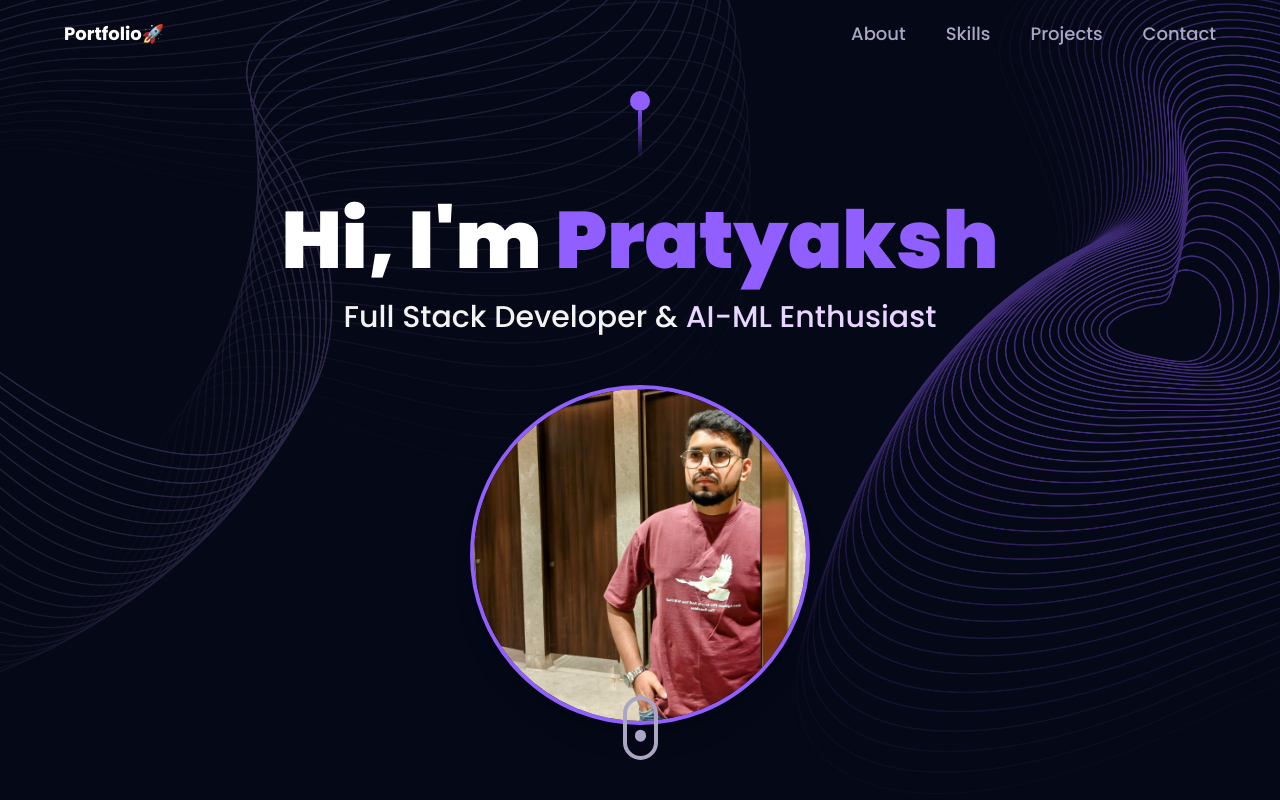
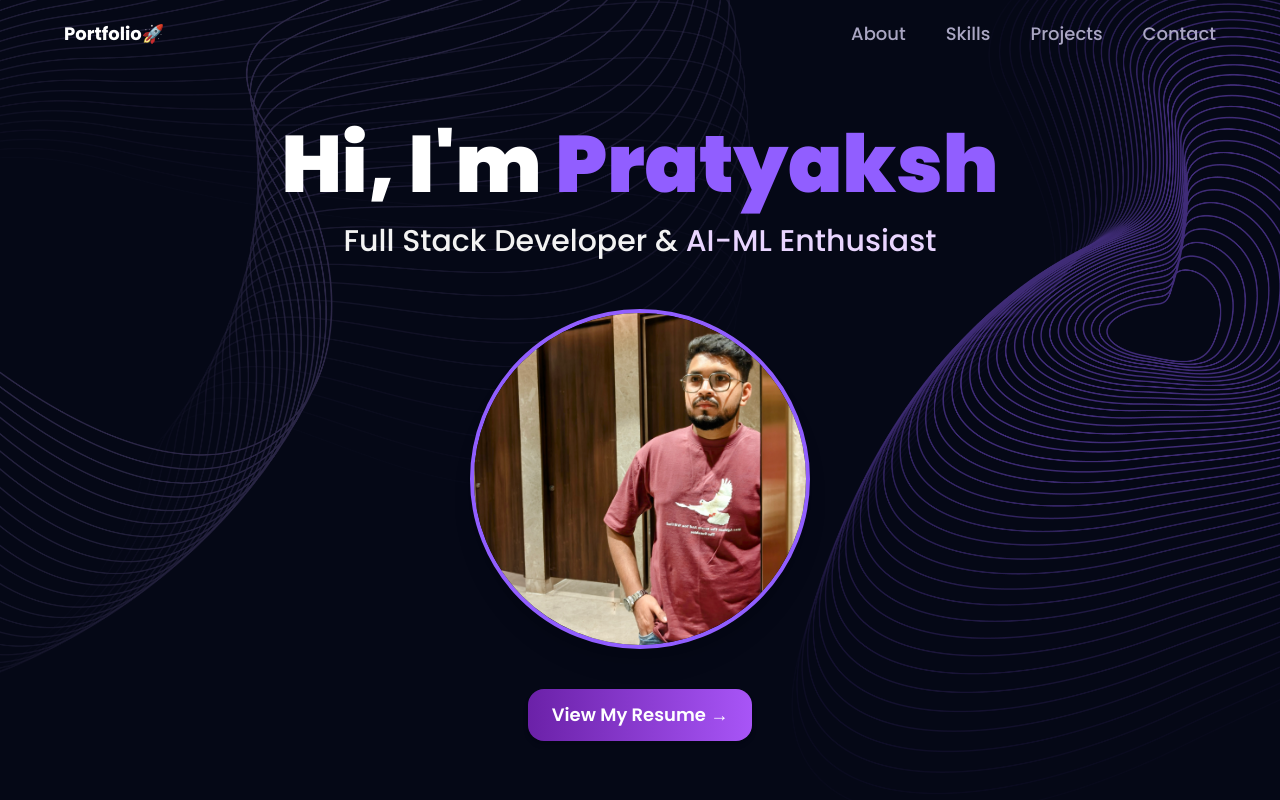
Before and after one commit to PRATYAKSH15/Pratyaksh_portfolio, a React (Vite) app: page / in a window 1280 px wide. Shown: the top 800 px of the page. Built offline with nearby package versions, Linux system fonts and the light colour scheme.

Commit message:
view resume and github button added

```diff
--- a/src/components/Hero.jsx
+++ b/src/components/Hero.jsx
@@ -1,23 +1,24 @@
-import { motion } from 'framer-motion';
-import { styles } from '../styles';
-import { mypic } from '../assets';
+import { motion } from "framer-motion";
+import { styles } from "../styles";
+import { mypic } from "../assets";
 
 const Hero = () => {
   return (
     <section className="relative w-full min-h-screen flex flex-col items-center justify-center text-center px-4">
       {/* Text and vertical line */}
       <div className="flex flex-col items-center gap-6">
-        <div className="flex flex-col justify-center items-center">
+        {/* <div className="flex flex-col justify-center items-center">
           <div className="w-5 h-5 mt-4 rounded-full bg-[#915EFF]" />
           <div className="w-1 h-32 sm:h-12 violet-gradient" />
-        </div>
+        </div> */}
 
-        <div>
+        <div className="mt-12">
           <h1 className={`${styles.heroHeadText} text-white`}>
             Hi, I'm <span className="text-[#915EFF]">Pratyaksh</span>
           </h1>
           <p className={`${styles.heroSubText} mt-2 text-white-100`}>
-            Full Stack Developer & <span className="text-purple-200">AI-ML Enthusiast</span>
+            Full Stack Developer &{" "}
+            <span className="text-purple-200">AI-ML Enthusiast</span>
           </p>
         </div>
       </div>
@@ -25,22 +26,20 @@ const Hero = () => {
       {/* Profile image (centered below text) */}
       <div className="mt-12">
         <img
-          src= {mypic} // or "/mypic.jpg" if placed in public
+          src={mypic} // or "/mypic.jpg" if placed in public
           alt="profile"
           className="w-[340px] h-[340px] rounded-full object-cover border-4 border-[#915EFF] shadow-xl"
         />
       </div>
 
-      {/* Scroll indicator */}
-      <div className="absolute xs:bottom-10 bottom-20 w-full flex justify-center items-center">
-        <a href="#about">
-          <div className="w-[35px] h-[64px] rounded-3xl border-4 border-secondary flex justify-center items-start p-2">
-            <motion.div
-              animate={{ y: [0, 24, 0] }}
-              transition={{ duration: 1.5, repeat: Infinity, repeatType: "loop" }}
-              className="w-3 h-3 rounded-full bg-secondary mb-1"
-            />
-          </div>
+      <div className="mt-10 flex justify-center">
+        <a
+          href="https://drive.google.com/file/d/1ufGl8Vdy-d3MSmH_8WdG-o65tf_SNXgV/view?usp=drivesdk" // Replace with your actual resume URL
+          target="_blank"
+          rel="noopener noreferrer"
+          className="inline-block px-6 py-3 rounded-2xl bg-gradient-to-r from-purple-800 to-purple-500 text-white font-semibold text-lg shadow-md hover:shadow-xl hover:-translate-y-1 hover:scale-105 transition-all duration-300"
+        >
+          View My Resume →
         </a>
       </div>
     </section>
--- a/src/components/Works.jsx
+++ b/src/components/Works.jsx
@@ -41,7 +41,12 @@ const ProjectCard = ({
               onClick={() => window.open(source_code_link, "_blank")}
               className="text-sm border border-white text-white px-3 py-2 rounded-md font-semibold hover:bg-white hover:text-black"
             >
-              Source code <img src={github} alt="Github" className=" bg-black rounded inline-block w-4 h-4 ml-1" />
+              Source code{" "}
+              <img
+                src={github}
+                alt="Github"
+                className=" bg-black rounded inline-block w-4 h-4 ml-1"
+              />
             </button>
           )}
         </div>
@@ -87,6 +92,16 @@ const Works = () => {
           <ProjectCard key={`project-${index}`} index={index} {...project} />
         ))}
       </div>
+      <div className="mt-10 flex justify-center">
+        <a
+          href="https://github.com/PRATYAKSH15" // replace with your GitHub URL
+          target="_blank"
+          rel="noopener noreferrer"
+          className="inline-block px-6 py-3 rounded-2xl bg-gradient-to-r from-purple-600 to-indigo-600 text-white font-semibold text-lg shadow-lg hover:scale-105 transition-transform duration-300"
+        >
+          For more projects, view my GitHub →
+        </a>
+      </div>
     </>
   );
 };
```
